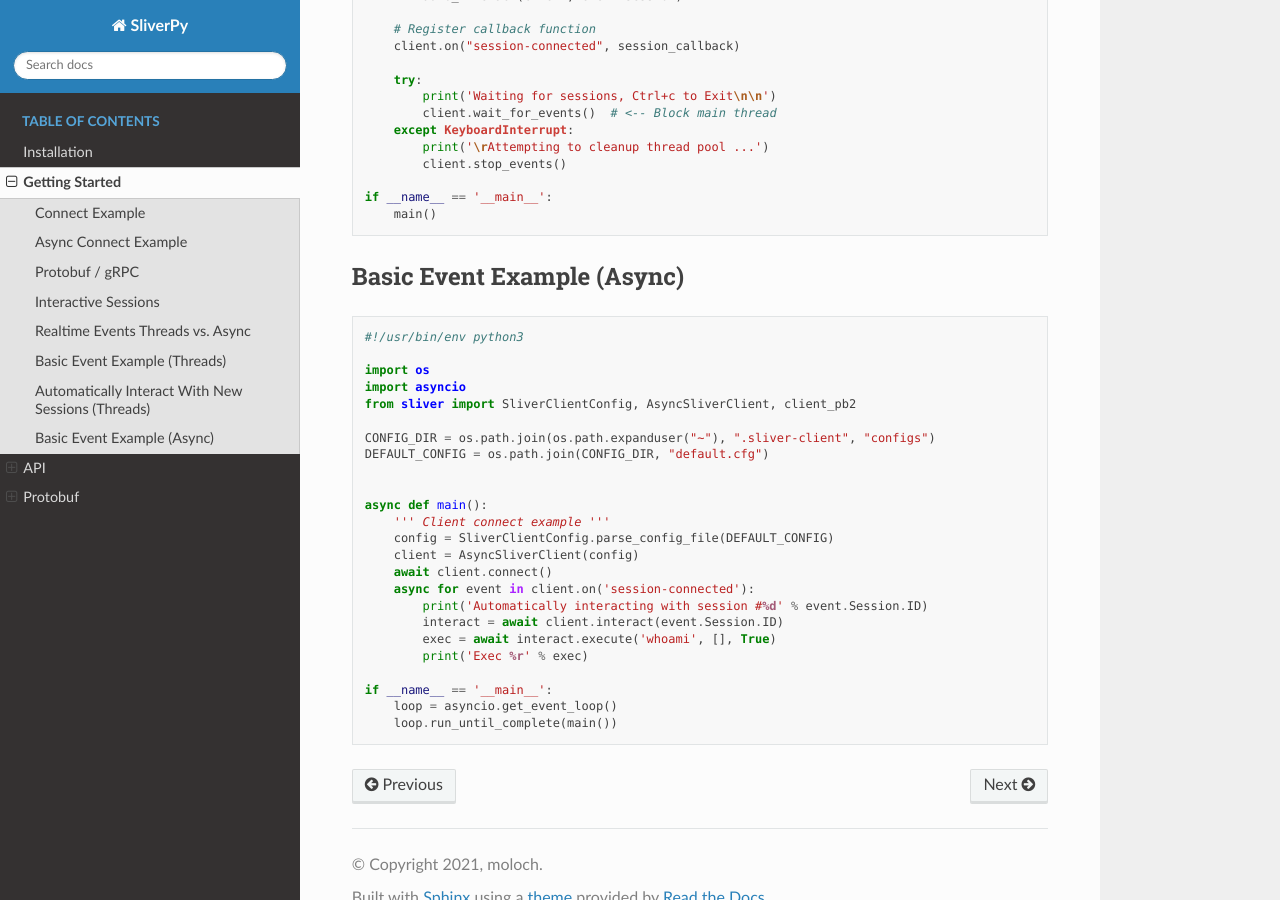
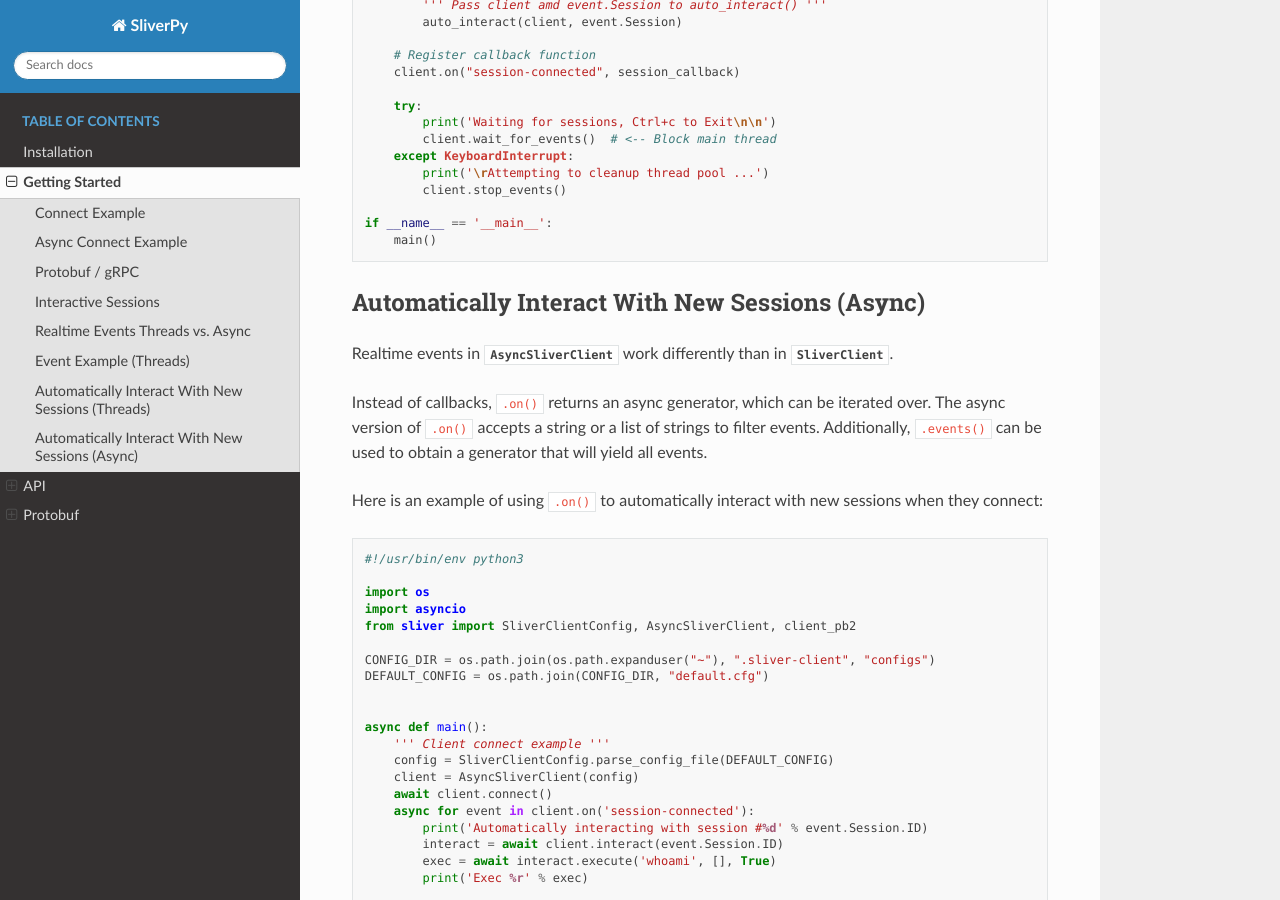
Before and after one commit to moloch--/sliver-py, a Sphinx documentation site: the page built from docs/getting-started.rst, in a window 1280 px wide and 900 px high, scrolled down 5076 px. Built offline with Sphinx 7.4.7 and the Read the Docs theme 2.0.0, drawn with Linux system fonts in a browser that asks for light colours; some of the changed text lies outside the part shown.

Commit message:
Updated async example

```diff
--- a/docs/getting-started.rst
+++ b/docs/getting-started.rst
@@ -166,11 +166,11 @@ be interested in are when a new session is created or when a job starts/stops.
 
 The :class:`SliverClient` and :class:`AsyncSliverClient` implement these real time events using threads and ``asyncio`` respectfully. When to use each is beyond the scope
 of this document but I recommend `this presentation <https://www.youtube.com/watch?v=9zinZmE3Ogk>`_ by Raymond Hettinger if you're not familiar with strengths/weaknesses
-of each approach.
+of each approach. Realtime events are also one of the only features that work differently in :class:`SliverClient` vs :class:`AsyncSliverClient`.
 
 
-Basic Event Example (Threads)
-^^^^^^^^^^^^^^^^^^^^^^^^^^^^^
+Event Example (Threads)
+^^^^^^^^^^^^^^^^^^^^^^^
 
 The :class:`SliverClient` provides several helpful abstractions to cut down on event noise, by default you can register a callback to fire on every event or events
 specifically related to sessions, jobs, or canaries.
@@ -263,10 +263,16 @@ To do this we can register a callback function with ``.on()`` for the specific `
 
 
 
-Basic Event Example (Async)
-^^^^^^^^^^^^^^^^^^^^^^^^^^^
+Automatically Interact With New Sessions (Async)
+^^^^^^^^^^^^^^^^^^^^^^^^^^^^^^^^^^^^^^^^^^^^^^^^
 
+Realtime events in :class:`AsyncSliverClient` work differently than in :class:`SliverClient`.
 
+Instead of callbacks, ``.on()`` returns an async generator, which can be iterated over. The async version of
+``.on()`` accepts a string or a list of strings to filter events. Additionally, ``.events()`` can be used to
+obtain a generator that will yield all events.
+
+Here is an example of using ``.on()`` to automatically interact with new sessions when they connect:
 
 .. code-block:: python
 
```
Also changed, not shown: 1 other file.
